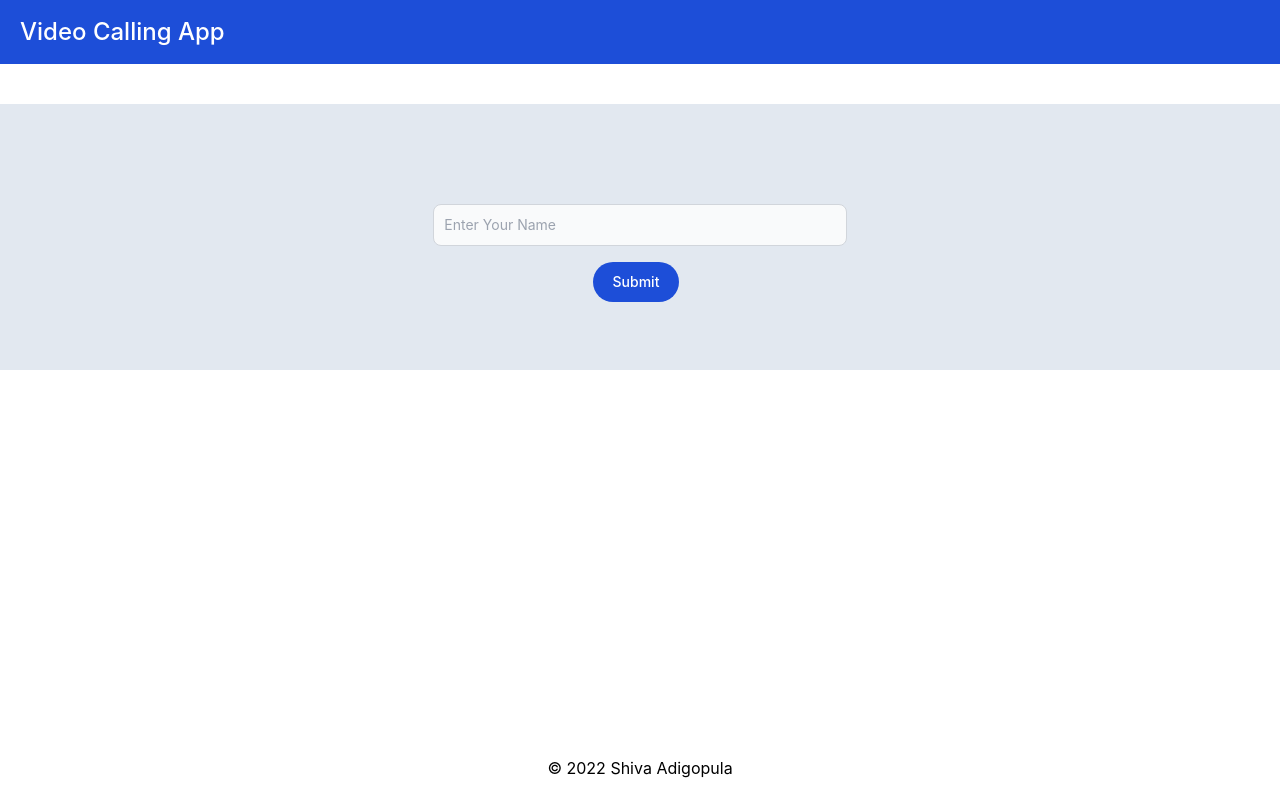
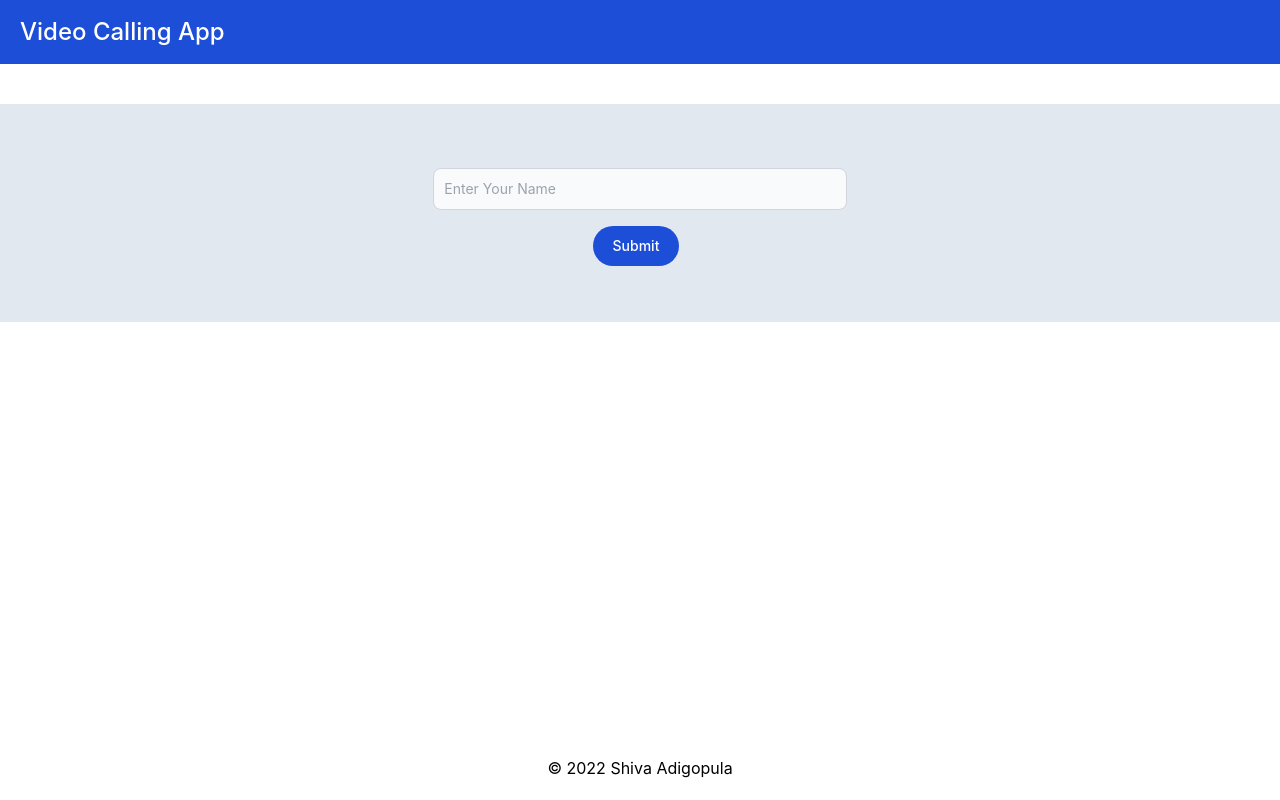
Before and after one commit to ShivaAdigopula/AudioVideoCallingApplication, a React (Create React App) app in the folder video-calling-client/: page / in a window 1280 px wide. Built offline with nearby package versions, Linux system fonts and the light colour scheme; no server answers.

Commit message:
hangup button fix

```diff
--- a/video-calling-client/src/App.js
+++ b/video-calling-client/src/App.js
@@ -11,7 +11,7 @@ function App() {
       <AppBar />
       <Greetings />
       <div className="flex flex-col justify-center items-center  bg-slate-200">
-        <div className=" mx-10 my-5 h-1/3 w-full">
+        <div className=" my-2 w-full">
           <VideoWrapper />
         </div>
         <div className="mx-10 my-5">
--- a/video-calling-client/src/Components/Controls.jsx
+++ b/video-calling-client/src/Components/Controls.jsx
@@ -22,18 +22,13 @@ const Controls = ({ children }) => {
 
   return (
     <>
-      <div className="w-screen flex flex-col justify-center items-center p-5 m-5">
+      <div className="w-screen flex flex-col justify-center items-center p-5 my-2">
 
         {children}
         {!callInitiated && !name && (
           <div className="w-full md:w-1/2 lg:w-1/3 xl:w-1/3 flex flex-col justify-center items-center gap-4">
             <div className="w-full">
-              {/* <label
-                forName="userName"
-                class="block mb-2 text-sm font-medium text-gray-900 dark:text-gray-300"
-              >
-                Your Name
-              </label> */}
+
               <input
                 type="text"
                 placeholder="Enter Your Name"
@@ -58,12 +53,7 @@ const Controls = ({ children }) => {
         {!call.isReceivingCall && !callAccepted && name && (
           <div className="w-full flex justify-center items-center">
             <div className="w-1/2 ">
-              {/* <label
-                forName="idToCall"
-                class="block mb-2 text-sm font-medium text-gray-900 dark:text-gray-300"
-              >
-                Enter ID to call
-              </label> */}
+
               <input
                 type="text"
                 name="idToCall"
--- a/video-calling-client/src/Components/VideoWrapper.jsx
+++ b/video-calling-client/src/Components/VideoWrapper.jsx
@@ -14,7 +14,7 @@ export const VideoWrapper = () => {
                 playsInline
                 ref={myVideo}
                 autoPlay
-                width="320" height="240"
+                width="320" height="220"
                 // className="object-cover overflow-hidden"
               />
             </div>
@@ -29,7 +29,7 @@ export const VideoWrapper = () => {
                 playsInline
                 ref={userVideo}
                 autoPlay
-                width="320" height="240"
+                width="320" height="220"
               />
             </div>
             <div>{call.name}</div>
```
